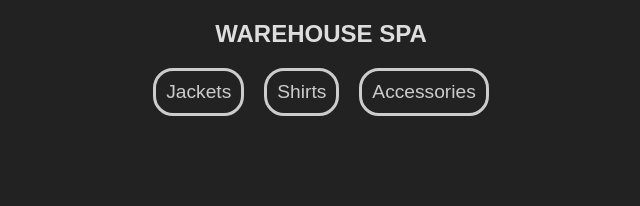
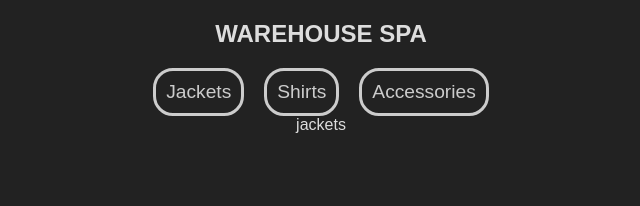
Before and after one commit to ndkv101/warehouse-spa, a React (Create React App) app: page / in a window 1280 px wide. Shown: the top 206 px of the page, without its empty margins (319-959 px from the left). Built offline with nearby package versions, Linux system fonts and the light colour scheme.

Commit message:
add Product component

```diff
--- a/src/App.js
+++ b/src/App.js
@@ -1,5 +1,6 @@
 import React, { useState } from 'react'
 import Navbar from './components/Navbar'
+import Product from './components/Product'
 
 const App = () => {
 	const [product, setProduct] = useState('jackets')
@@ -7,6 +8,7 @@ const App = () => {
 		<div className='App'>
 			<h2>WAREHOUSE SPA</h2>
 			<Navbar setProduct={setProduct} />
+			<Product product={product} />
 		</div>
 	)
 }
--- /dev/null
+++ b/src/components/Product.js
@@ -0,0 +1,7 @@
+import React from 'react'
+
+const Product = ({ product }) => {
+	return <div>{product}</div>
+}
+
+export default Product
```
